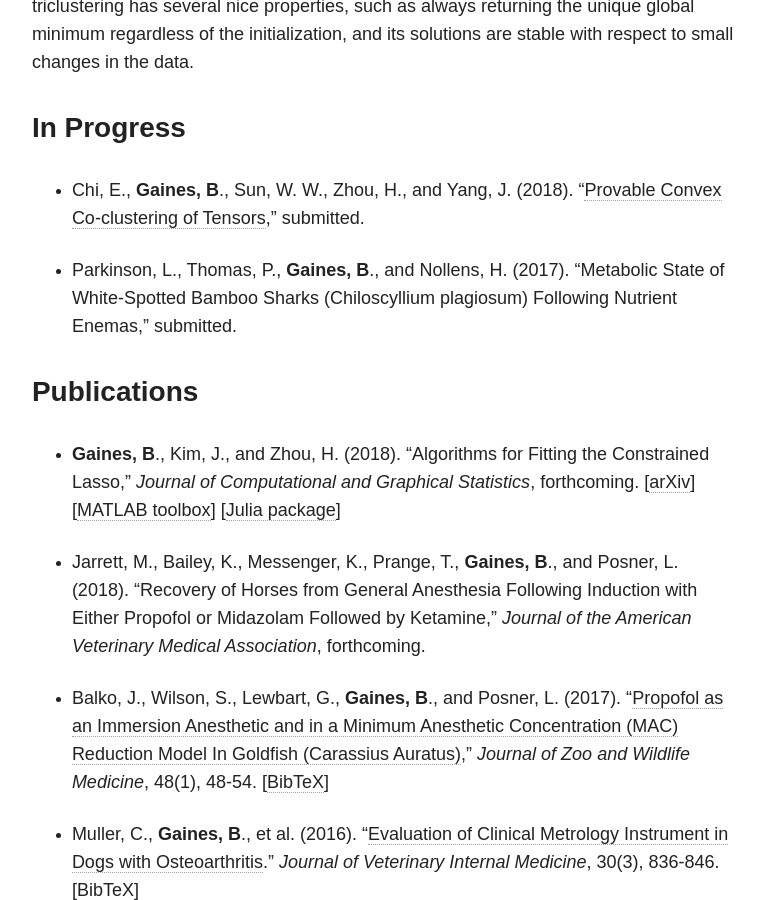
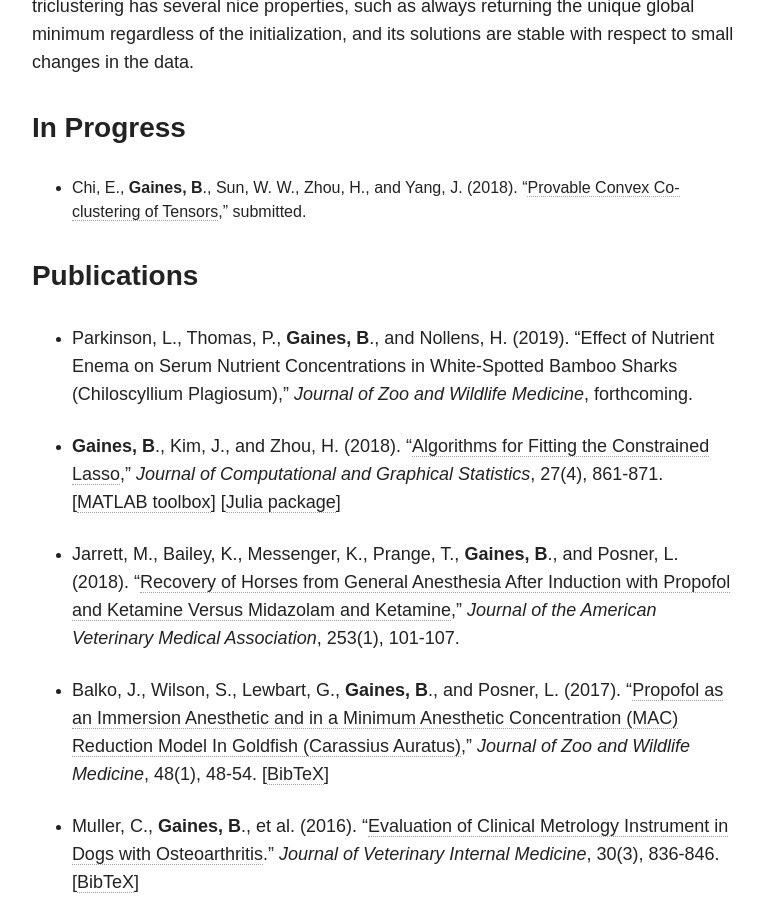
Before and after one commit to brgaines/brgaines.github.io, a Jekyll site: the page built from research/index.md, in a window 1280 px wide and 900 px high, scrolled down 1164 px. Shown: the whole window, without its empty margins (254-1017 px from the left). Built offline with Jekyll 4.4.1, drawn with Linux system fonts in a browser that asks for light colours; nearby versions of some CDN libraries.

Commit message:
updated citations on 3 recent publications

```diff
--- a/research/index.md
+++ b/research/index.md
@@ -15,12 +15,14 @@ My other research projects focued on a convex formulation of clustering that has
 
 * Chi, E., **Gaines, B**., Sun, W. W., Zhou, H., and Yang, J. (2018).  "[Provable Convex Co-clustering of Tensors](https://arxiv.org/abs/1803.06518)," submitted.
 
-* Parkinson, L., Thomas, P., **Gaines, B**., and Nollens, H.  (2017). "Metabolic State of White-Spotted Bamboo Sharks (Chiloscyllium plagiosum) Following Nutrient Enemas," submitted.
+
 
 ### Publications
-- **Gaines, B**., Kim, J., and Zhou, H. (2018).  "Algorithms for Fitting the Constrained Lasso," *Journal of Computational and Graphical Statistics*, forthcoming.  [[arXiv](https://arxiv.org/abs/1611.01511)] [[MATLAB toolbox](http://hua-zhou.github.io/SparseReg/)] [[Julia package](https://github.com/Hua-Zhou/ConstrainedLasso.jl)]
+- Parkinson, L., Thomas, P., **Gaines, B**., and Nollens, H.  (2019). "Effect of Nutrient Enema on Serum Nutrient Concentrations in White-Spotted Bamboo Sharks (Chiloscyllium Plagiosum)," *Journal of Zoo and Wildlife Medicine*, forthcoming.
 
-- Jarrett, M., Bailey, K., Messenger, K., Prange, T., **Gaines, B**., and Posner, L. (2018).  “Recovery of Horses from General Anesthesia Following Induction with Either Propofol or Midazolam Followed by Ketamine,”  *Journal of the American Veterinary Medical Association*, forthcoming.
+- **Gaines, B**., Kim, J., and Zhou, H. (2018).  "[Algorithms for Fitting the Constrained Lasso](https://www.tandfonline.com/doi/full/10.1080/10618600.2018.1473777)," *Journal of Computational and Graphical Statistics*, 27(4), 861-871.  [[MATLAB toolbox](http://hua-zhou.github.io/SparseReg/)] [[Julia package](https://github.com/Hua-Zhou/ConstrainedLasso.jl)]
+
+- Jarrett, M., Bailey, K., Messenger, K., Prange, T., **Gaines, B**., and Posner, L. (2018).  “[Recovery of Horses from General Anesthesia After Induction with Propofol and Ketamine Versus Midazolam and Ketamine](https://www.ncbi.nlm.nih.gov/pubmed/29911938),”  *Journal of the American Veterinary Medical Association*, 253(1), 101-107.
 
 - Balko, J., Wilson, S., Lewbart, G., **Gaines, B**., and Posner, L. (2017).  “[Propofol as an Immersion Anesthetic and in a Minimum Anesthetic Concentration (MAC) Reduction Model In Goldfish (Carassius Auratus)](https://www.ncbi.nlm.nih.gov/pubmed/28363074),”  *Journal of Zoo and Wildlife Medicine*, 48(1), 48-54. [[BibTeX](http://brgaines.github.io/research/balkoEtAl17.bib)]
 
```
